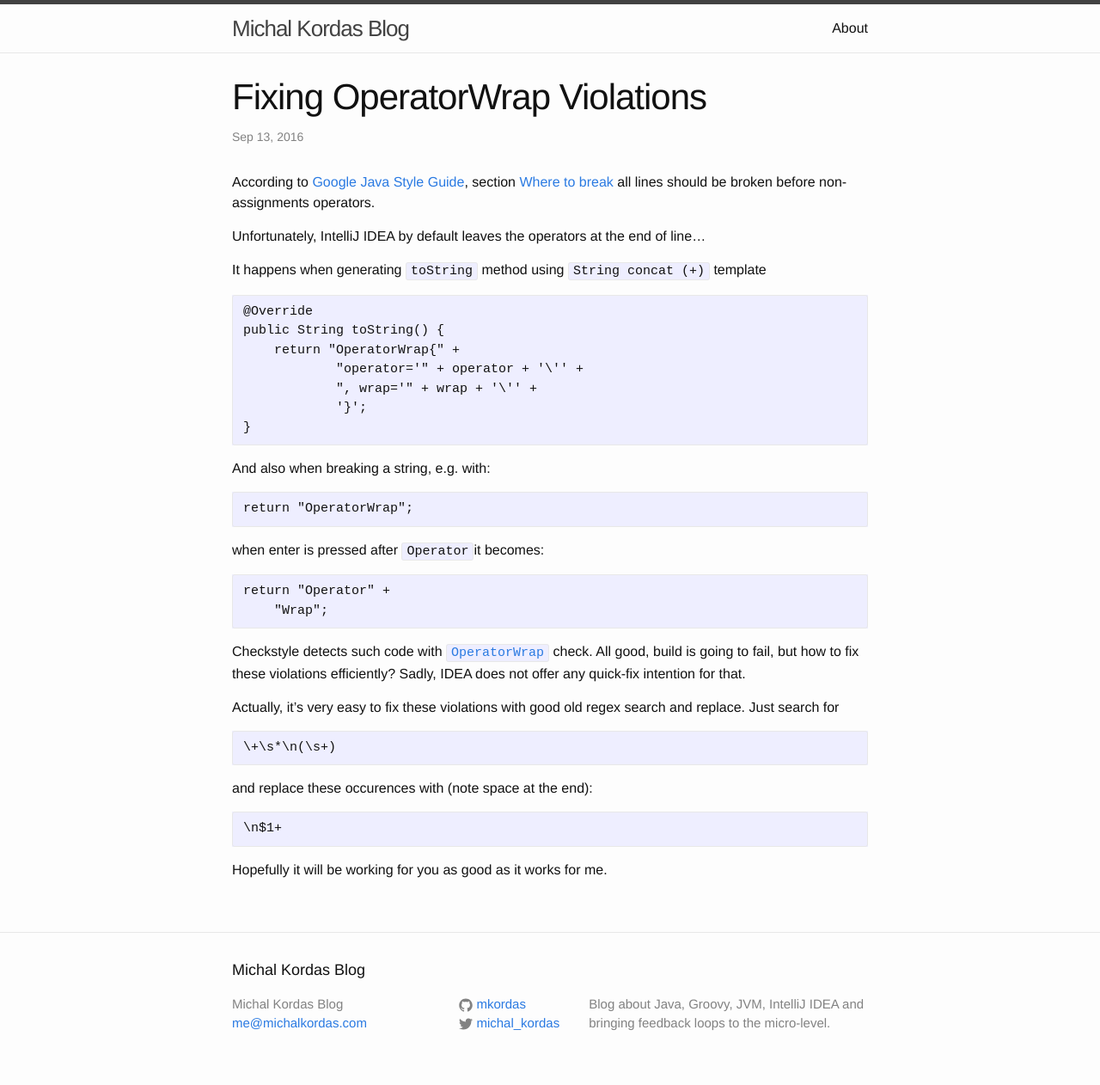
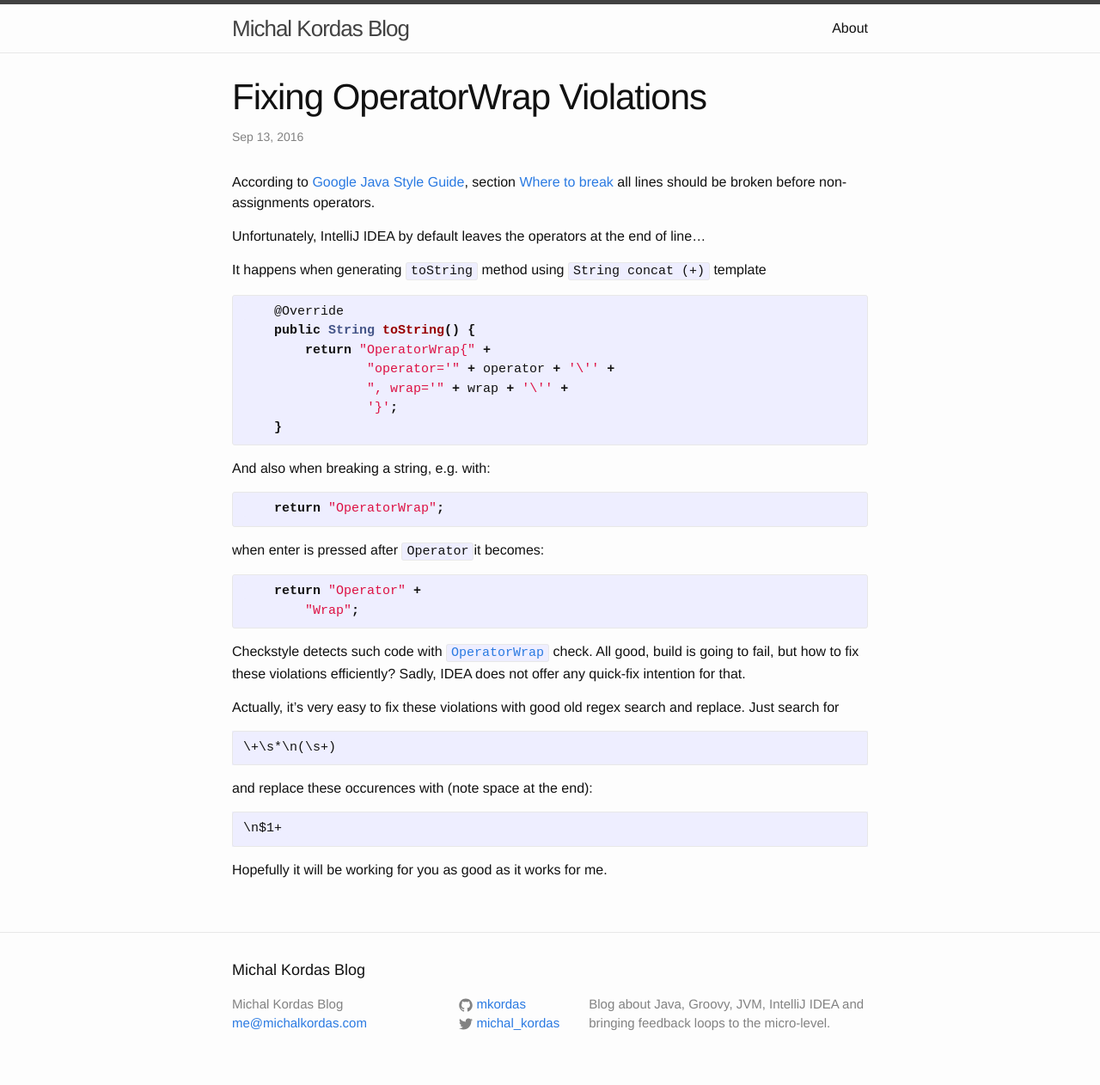
Before and after one commit to mkordas/mkordas.github.io, a Jekyll site: the page built from _posts/2016-09-13-fixing-operator-wrap.md, in a window 1280 px wide. Shown: the whole page at 86% size. Built offline with Jekyll 4.4.1, drawn with Linux system fonts in a browser that asks for light colours.

Commit message:
Add highlighting

```diff
--- a/_posts/2016-09-13-fixing-operator-wrap.md
+++ b/_posts/2016-09-13-fixing-operator-wrap.md
@@ -14,6 +14,7 @@ Unfortunately, IntelliJ IDEA by default leaves the operators at the end of line.
 
 It happens when generating `toString` method using `String concat (+)` template
 
+{% highlight java %}
     @Override
     public String toString() {
         return "OperatorWrap{" +
@@ -21,15 +22,20 @@ It happens when generating `toString` method using `String concat (+)` template
                 ", wrap='" + wrap + '\'' +
                 '}';
     }
+{% endhighlight %}
 
 And also when breaking a string, e.g. with:
 
+{% highlight java %}
     return "OperatorWrap";
+{% endhighlight %}
 
 when enter is pressed after `Operator`it becomes:
 
+{% highlight java %}
     return "Operator" +
         "Wrap";
+{% endhighlight %}
 
 Checkstyle detects such code with [`OperatorWrap`](http://checkstyle.sourceforge.net/config_whitespace.html#OperatorWrap) check. All good, build is going to fail, but how to fix these violations efficiently? Sadly, IDEA does not offer any quick-fix intention for that.
 
```
